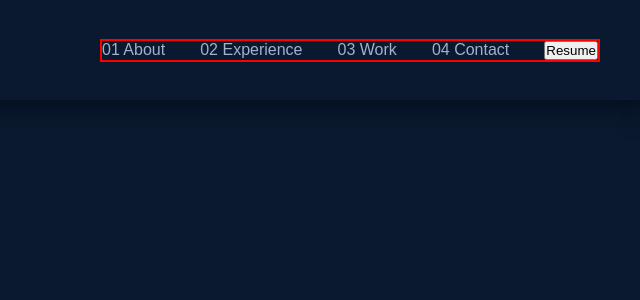
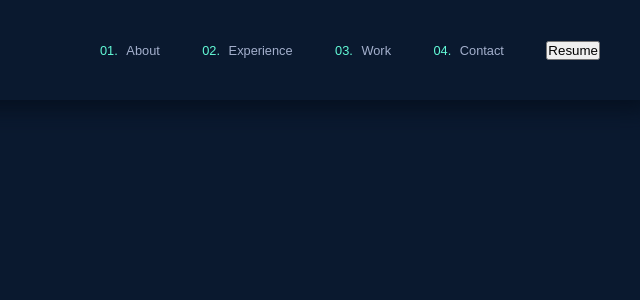
Before and after one commit to Tolkinxon/my-partfolio, a Next.js app: page / in a window 1280 px wide. Shown: the top 300 px of the page, without its empty margins (640-1280 px from the left). Built offline with nearby package versions, Linux system fonts and the light colour scheme.

Commit message:
removed svg

```diff
--- a/components/Navbar.js
+++ b/components/Navbar.js
@@ -6,19 +6,12 @@ const Navbar = () => {
     <nav className={styles.navbar}>
 
 
+
       <div>
-        <a href="#">
-          <span>01</span> About
-        </a>
-        <a href="#">
-          <span>02</span> Experience
-        </a>
-        <a href="#">
-          <span>03</span> Work
-        </a>
-        <a href="#">
-          <span>04</span> Contact
-        </a>
+        <a href='#'><span>01. </span> About</a>
+        <a href='#'><span>02. </span> Experience</a>
+        <a href='#'><span>03. </span> Work</a>
+        <a href='#'><span>04. </span> Contact</a>
         <button>Resume</button>
       </div>
     </nav>
--- a/styles/navbar.module.css
+++ b/styles/navbar.module.css
@@ -14,12 +14,16 @@
   align-items: center;
   justify-content: space-between;
   width: 500px;
-  border: 2px solid red;
 }
 
 .navbar > div > a {
   color: #a4b0cd;
   font-family: 'font-moni', sans-serif;
-  font-size: var(--fz-xs);
+  font-size: 0.8rem;
   text-decoration: none;
 }
+
+.navbar > div > a > span {
+  margin-right: 5px;
+  color: #62f9d6;
+}
```
